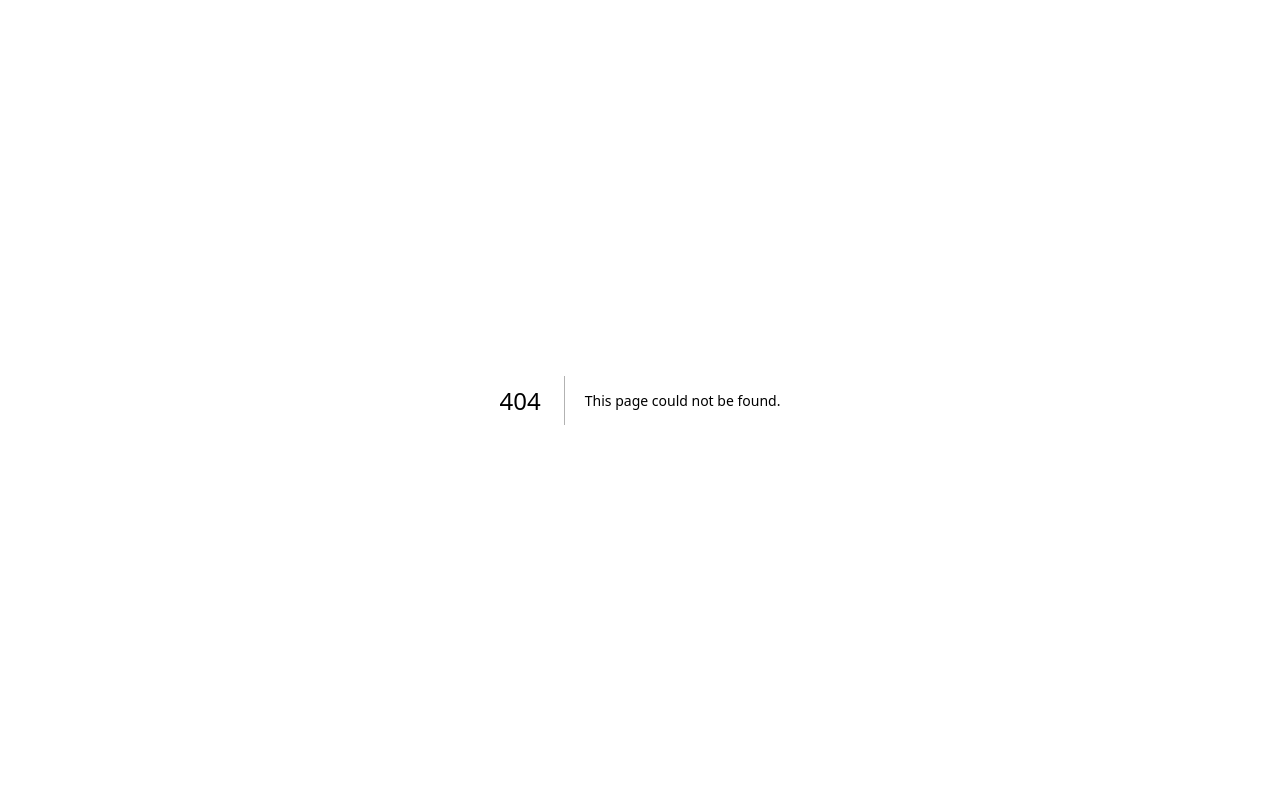
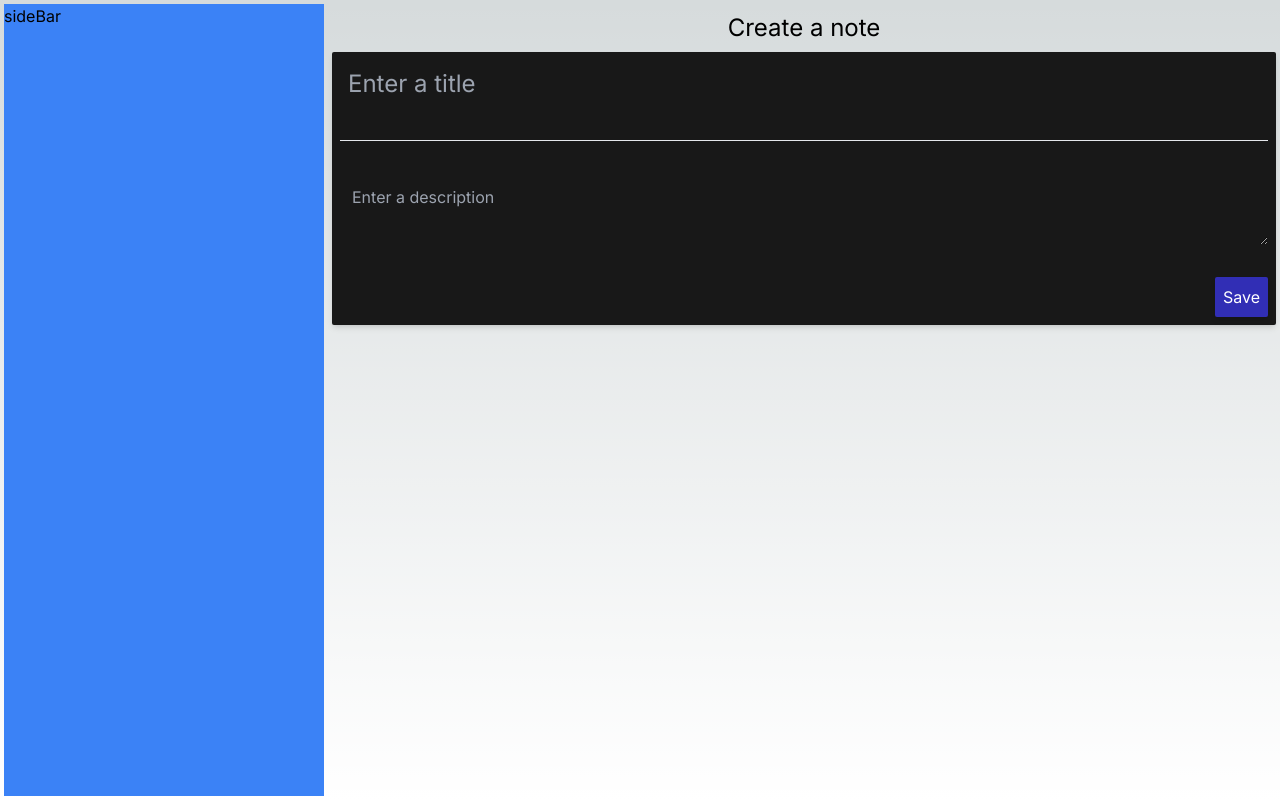
Before and after one commit to aicha-azr/Note-Management, a Next.js app: page /pages/create in a window 1280 px wide. Before the commit this address had no page. Built offline with nearby package versions, Linux system fonts and the light colour scheme.

Commit message:
Creer-la-page-d-dition-de-Notes

```diff
--- a/app/ReusableComponent/Description.tsx
+++ b/app/ReusableComponent/Description.tsx
@@ -1,16 +1,14 @@
-"use client"
-import React, { Children } from 'react';
+import React, { TextareaHTMLAttributes } from 'react';
 import { cn } from './cn/Cn';
-import { ReactNode } from 'react';
 
-interface CardProps {
+interface CardProps extends TextareaHTMLAttributes<HTMLTextAreaElement> {
   className?: string;
-  children?: ReactNode;
 }
 
-const Description: React.FC<CardProps> = ({ className, children, ...rest }) =>{
+const Description: React.FC<CardProps> = ({ className, children, ...rest }) => {
     return(
-        <textarea className={cn(className, 'text-white p-3 bg-[#181818] border-none h-[10%] max-h-fit')} {...rest}/>
+        <textarea className={cn(className, 'text-white p-3 bg-[#181818] border-none max-h-[100%] h-fit w-full')} {...rest}/>
     )
 }
+
 export default Description;
--- a/app/ReusableComponent/Form.tsx
+++ b/app/ReusableComponent/Form.tsx
@@ -13,10 +13,10 @@ interface CardProps {
 const Form: React.FC<CardProps> = ({ className, children, ...rest }) =>{
     return(
         <>
-        <form className={cn(className, "flex flex-col items-stretch shadow-md rounded-sm p-2 bg-[#181818] text-white gap-[2rem] max-w-[550px]")} {...rest}>
-        <Title/>
+        <form className={cn(className, "flex flex-col items-stretch shadow-md rounded-sm p-2 bg-[#181818] text-white gap-[2rem] w-[100%]")} {...rest}>
+        <Title placeholder='Enter a title'/>
         <hr></hr>
-        <Description/>
+        <Description placeholder='Enter a description'/>
         <Button className='self-end'>Save</Button>
 
         </form>
--- /dev/null
+++ b/app/pages/create/page.tsx
@@ -0,0 +1,15 @@
+import Form from "@/app/ReusableComponent/Form";
+
+export default function CreateNote() {
+    return (
+        <>
+            <div className="flex p-1 h-screen gap-2">
+                <div className="bg-blue-500 w-[20rem]">sideBar</div>
+                <div className="flex-grow">
+                    <h1 className="text-center text-2xl p-2">Create a note</h1>
+                    <Form className="w-full" />
+                </div>
+            </div>
+        </>
+    );
+}
```
Also changed, not shown: app/ReusableComponent/Title.tsx (+4 -6 lines).
